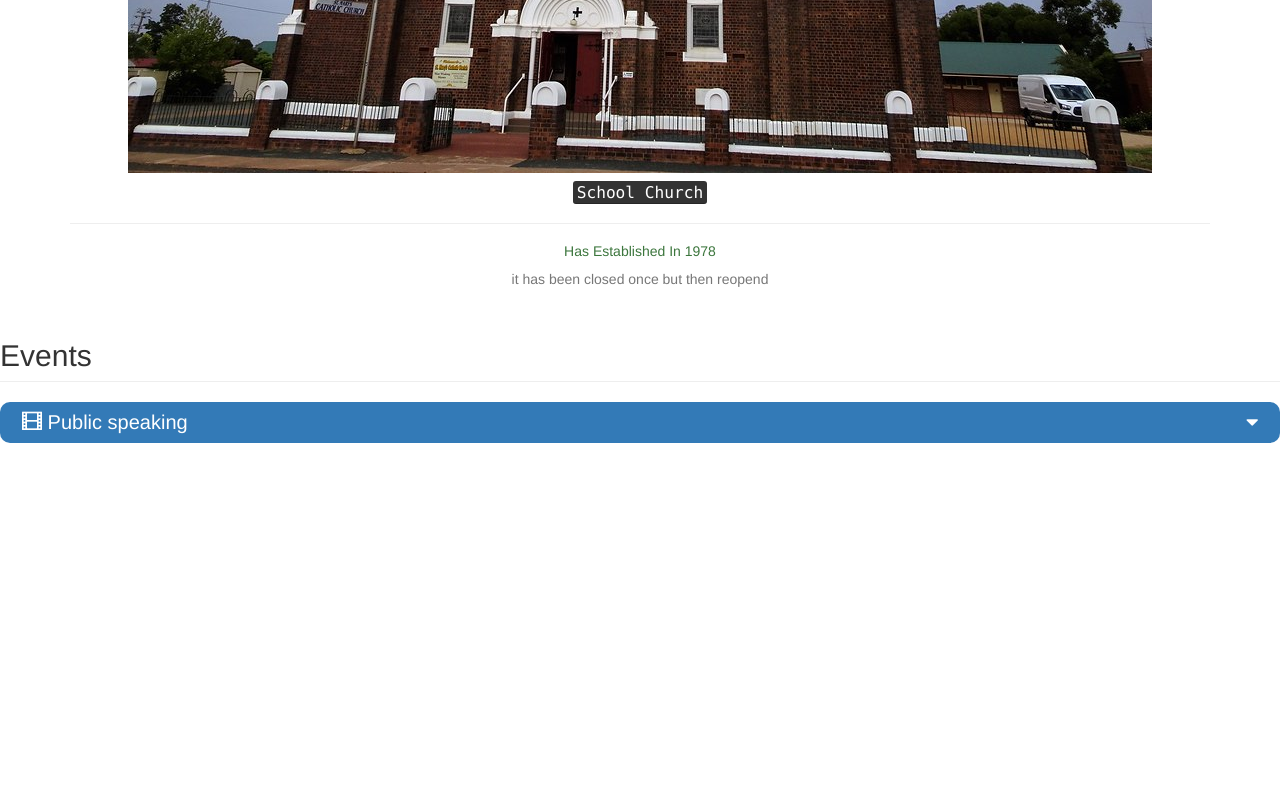
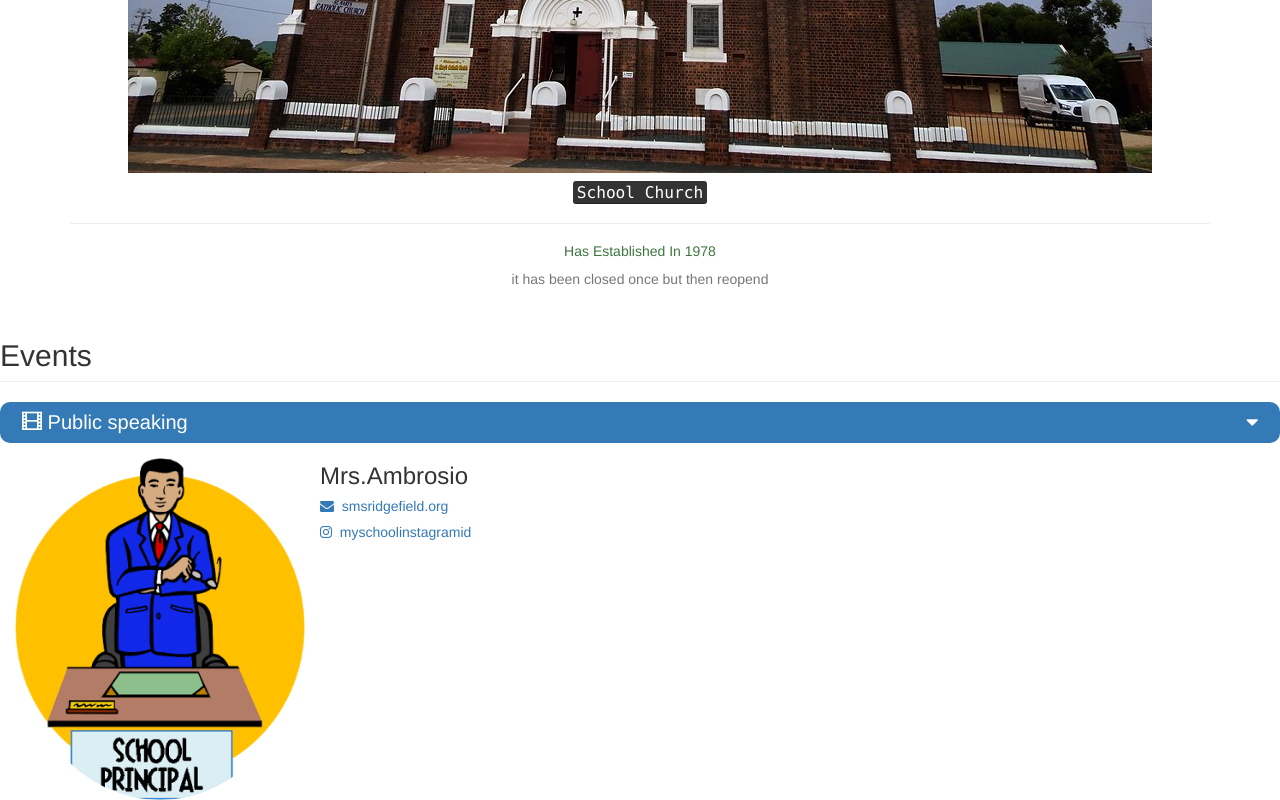
Before and after one commit to William11Cassidy/My-school, a plain HTML site: page index.html in a window 1280 px wide. Shown: the part 1248-2048 px from the top of the page. Before the commit the page ends 1706 px from the top, so only its background shows below. Drawn offline with nearby package versions, Linux system fonts and the light colour scheme.

Commit message:
Add files via upload

```diff
--- a/index.html
+++ b/index.html
@@ -70,6 +70,18 @@
       </div>
     </div>
 
+    <img src="sp.png" class="img-responsive img-circle col-lg-3 col-md-3 col-sm-3 col-xs-4">
+    <h3>Mrs.Ambrosio</h3>
+        <div class="contact_1">
+
+          <a href="mailto:my@gmail.com?Subject=Hi">
+            <h5><i class="fa fa-envelope"></i>&nbsp;&nbsp;smsridgefield.org</h5>
+          </a>
+
+          <a href="#">
+            <h5><i class="fa fa-instagram"></i>&nbsp;&nbsp;myschoolinstagramid</h5>
+          </a>
+        </div>
 </body>
 
 </html>
```
